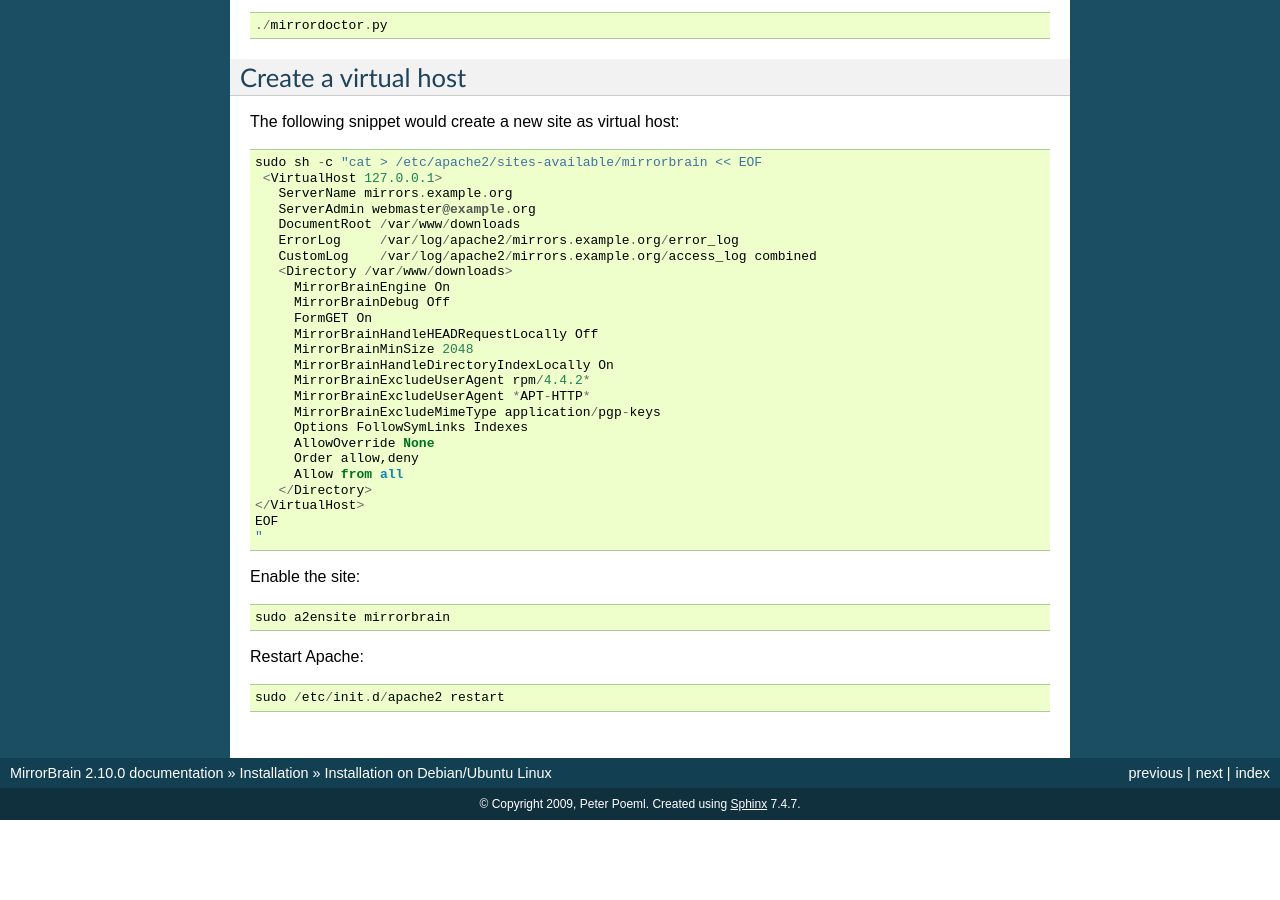
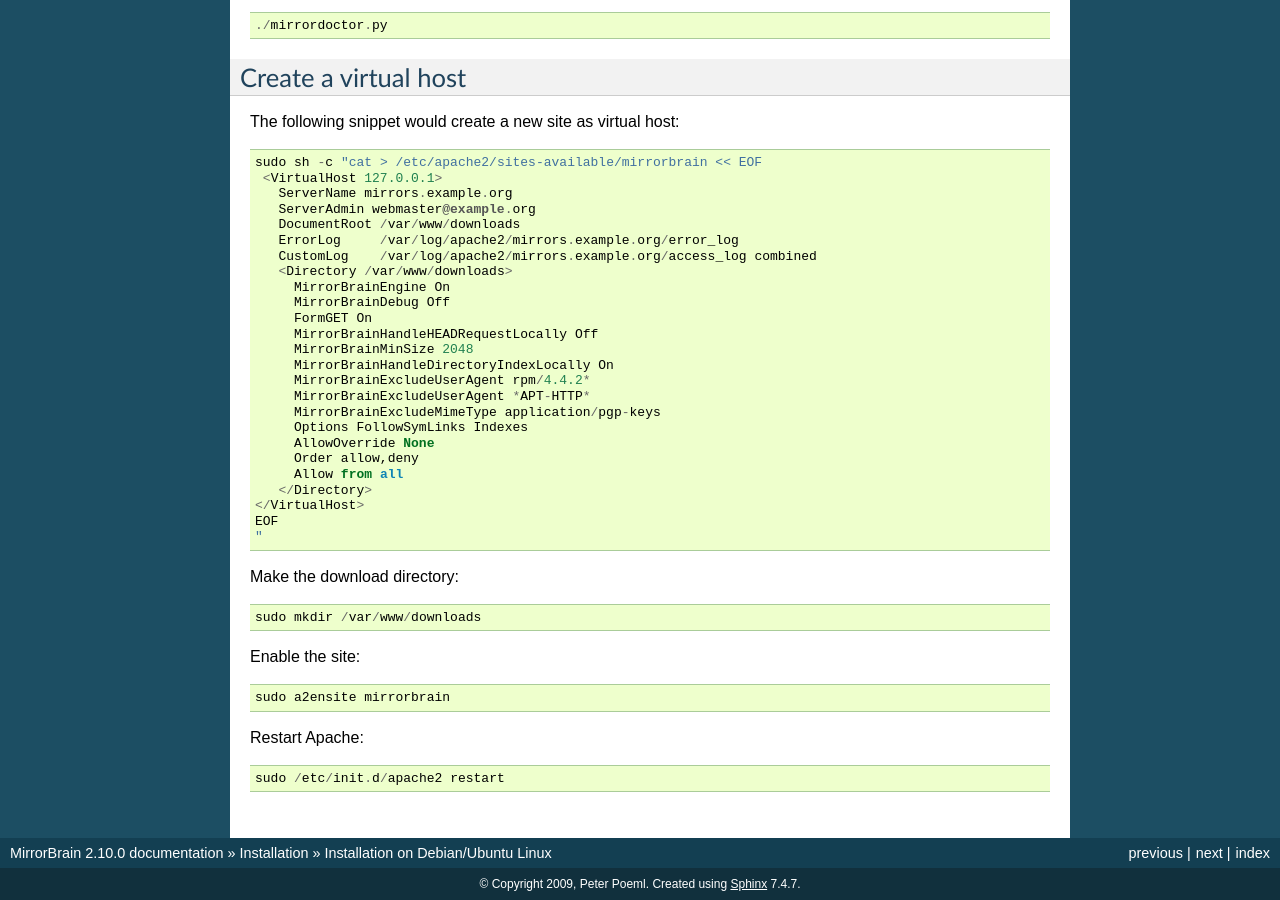
Before and after one commit to hayalci/mirrorbrain, a Sphinx documentation site: the page built from docs/installation/debian.rst, in a window 1280 px wide and 900 px high, scrolled down 4855 px. Built offline with Sphinx 7.4.7, drawn with Linux system fonts in a browser that asks for light colours; before the commit the page ends 5675 px from its top, so only the background shows below that.

Commit message:
make the download directory
git-svn-id: http://svn.mirrorbrain.org/svn/mirrorbrain/trunk@7811 2d291e14-ff0c-0410-a3fa-d5caa9871f55

```diff
--- a/docs/installation/debian.rst
+++ b/docs/installation/debian.rst
@@ -313,6 +313,10 @@
   "
 
 
+Make the download directory::
+
+  sudo mkdir /var/www/downloads
+
 Enable the site::
 
   sudo a2ensite mirrorbrain
```
